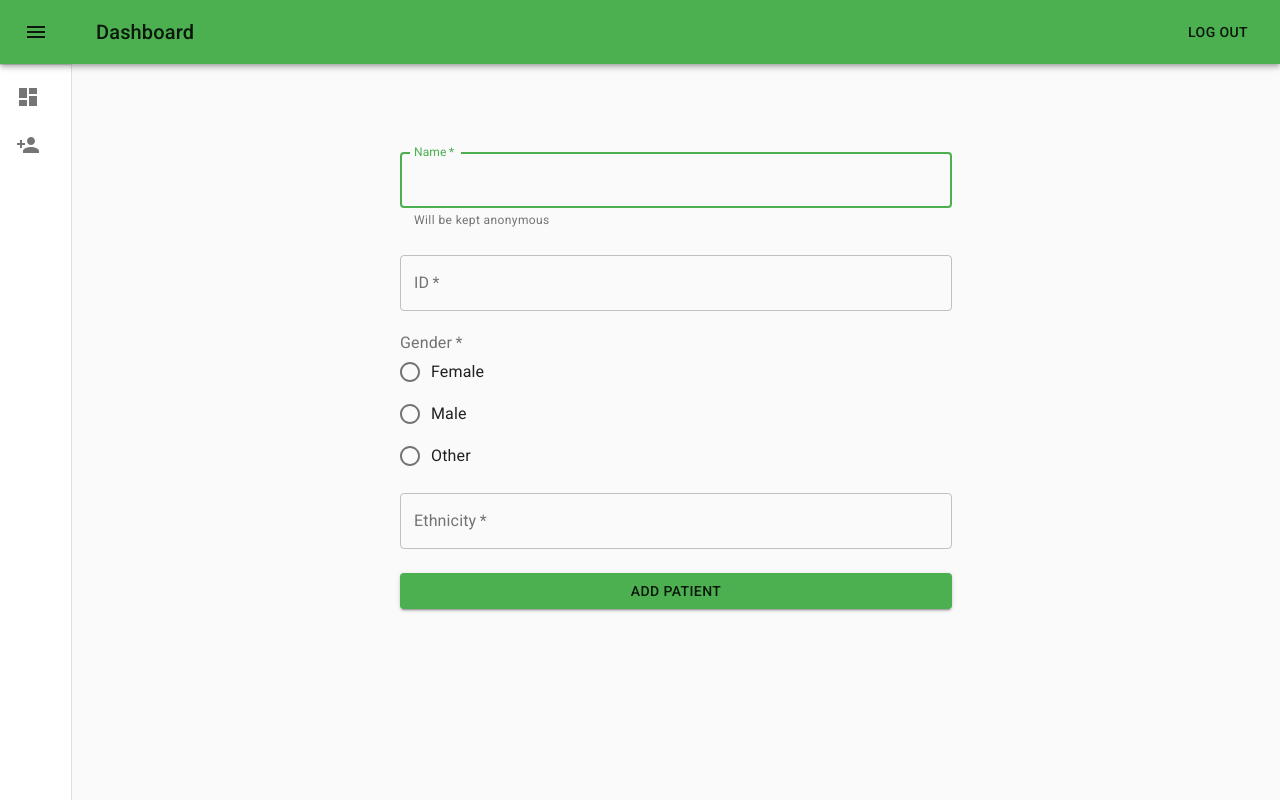
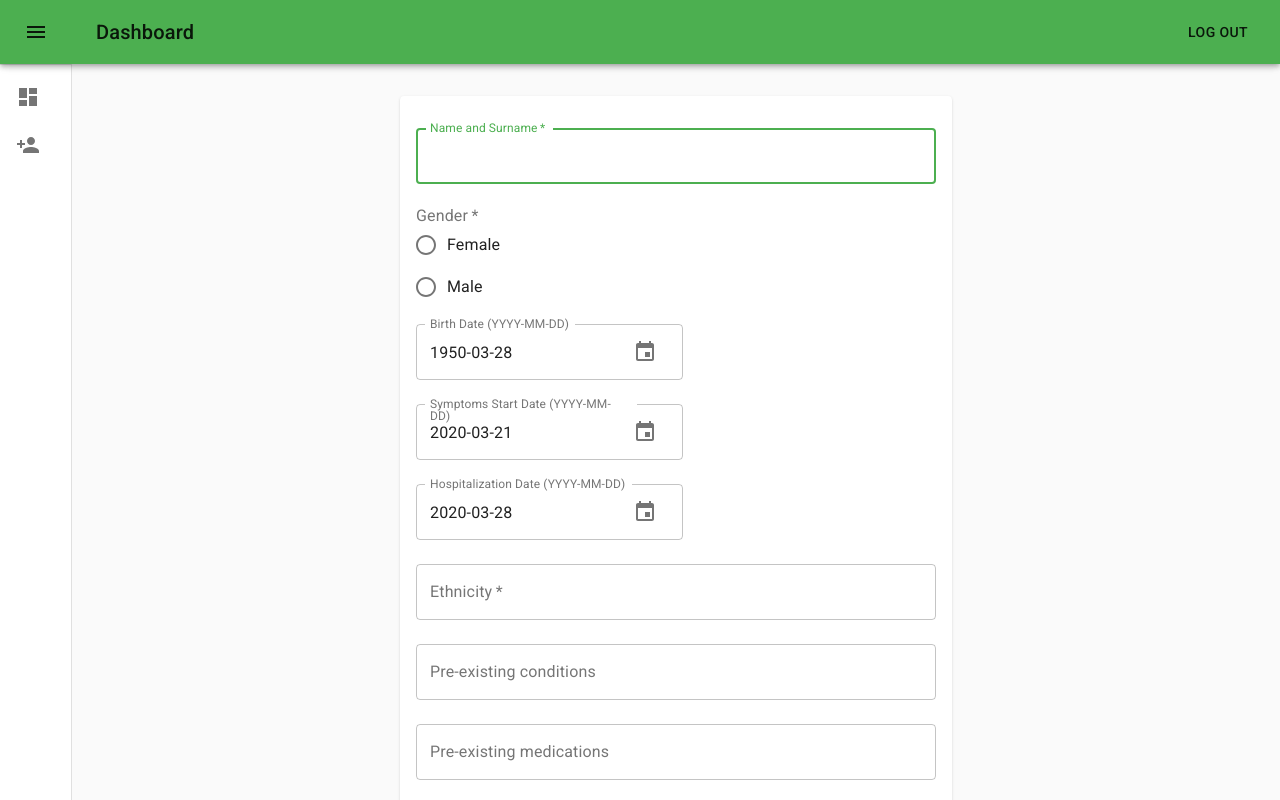
Before and after one commit to trials-network/trials.network, a React (Create React App) app in the folder web/: page /add-patient in a window 1280 px wide. Built offline with nearby package versions, Linux system fonts and the light colour scheme; the HTML template or start-up script is replaced by a standard one.

Commit message:
Add more fields to the new patient form

```diff
--- a/web/package.json
+++ b/web/package.json
@@ -3,8 +3,10 @@
   "version": "0.1.0",
   "private": true,
   "dependencies": {
+    "@date-io/date-fns": "1.3.13",
     "@material-ui/core": "4.9.7",
     "@material-ui/icons": "4.9.1",
+    "@material-ui/pickers": "3.2.10",
     "@testing-library/jest-dom": "^4.2.4",
     "@testing-library/react": "^9.5.0",
     "@testing-library/user-event": "^7.2.1",
@@ -13,6 +15,7 @@
     "@types/react": "^16.9.26",
     "@types/react-dom": "^16.9.5",
     "@types/react-router-dom": "^5.1.3",
+    "date-fns": "2.12.0",
     "react": "^16.13.1",
     "react-dom": "^16.13.1",
     "react-router-dom": "5.1.2",
--- a/web/src/AddPatient.tsx
+++ b/web/src/AddPatient.tsx
@@ -1,5 +1,6 @@
 import React, { useState } from "react";
 import Container from "@material-ui/core/Container";
+import Paper from "@material-ui/core/Paper";
 import Button from "@material-ui/core/Button";
 import TextField from "@material-ui/core/TextField";
 import FormControl from "@material-ui/core/FormControl";
@@ -8,48 +9,87 @@ import FormLabel from "@material-ui/core/FormLabel";
 import Radio from "@material-ui/core/Radio";
 import RadioGroup from "@material-ui/core/RadioGroup";
 import { makeStyles } from "@material-ui/core";
+import DateFnsUtils from "@date-io/date-fns";
+import subWeeks from "date-fns/subWeeks";
+import subYears from "date-fns/subYears";
+import {
+  KeyboardDatePicker,
+  MuiPickersUtilsProvider,
+} from "@material-ui/pickers";
 import Shell from "./components/Shell";
+import { MaterialUiPickersDate } from "@material-ui/pickers/typings/date";
 
-const useStyles = makeStyles(theme => ({
-  container: {
-    paddingTop: theme.spacing(4),
-    paddingBottom: theme.spacing(4)
+const useStyles = makeStyles((theme) => ({
+  container: {},
+  paper: {
+    marginTop: theme.spacing(0),
+    padding: theme.spacing(2),
+    display: "flex",
+    flexDirection: "column",
+    alignItems: "center",
   },
   form: {
     width: "100%", // Fix IE 11 issue.
-    marginTop: theme.spacing(1)
   },
   gender: {
-    marginTop: theme.spacing(2)
+    marginTop: theme.spacing(2),
   },
   submit: {
-    margin: theme.spacing(2, 0)
-  }
+    margin: theme.spacing(2, 0),
+  },
 }));
 
 export default function Dashboard() {
   const classes = useStyles(),
     [name, setName] = useState(""),
-    [id, setId] = useState(""),
+    [gender, setGender] = useState(null),
+    [birthDate, setBirthDate] = useState(subYears(new Date(), 70)),
+    [symptomsStartDate, setSymptomsStartDate] = useState(
+      subWeeks(new Date(), 1)
+    ),
+    [hospitalizationDate, setHospitalizationDate] = useState(new Date()),
     [ethnicity, setEthnicity] = useState(""),
-    [gender, setGender] = useState(null),
-    handleGenderChange = (e: any) => setGender(e.target.value);
+    [conditions, setConditions] = useState(""),
+    [medications, setMedications] = useState(""),
+    [allergies, setAllergies] = useState(""),
+    handleGenderChange = (e: any) => setGender(e.target.value),
+    handleBirthDateChange = (date: MaterialUiPickersDate | null) => {
+      if (date) {
+        setBirthDate(date);
+      }
+    },
+    handleSymptomsStartDateChange = (date: MaterialUiPickersDate | null) => {
+      if (date) {
+        setSymptomsStartDate(date);
+      }
+    },
+    handleHospitalizationDateChange = (date: MaterialUiPickersDate | null) => {
+      if (date) {
+        setHospitalizationDate(date);
+      }
+    };
 
   return (
     <Shell>
       <Container maxWidth="sm" className={classes.container}>
+        <Paper className={classes.paper}>
           <form
             className={classes.form}
             noValidate
-          onSubmit={e => {
+            onSubmit={(e) => {
               e.preventDefault();
               e.stopPropagation();
               console.log("submit");
               console.log({
                 name,
-              id,
                 gender,
-              ethnicity
+                ethnicity,
+                birthDate,
+                symptomsStartDate,
+                hospitalizationDate,
+                conditions,
+                medications,
+                allergies
               });
               // TODO
             }}
@@ -60,21 +100,15 @@ export default function Dashboard() {
               required
               fullWidth
               value={name}
-            onChange={e => setName(e.target.value)}
-            label="Name"
-            helperText="Will be kept anonymous"
+              onChange={(e) => setName(e.target.value)}
+              label="Name and Surname"
               autoFocus
             />
-          <TextField
-            variant="outlined"
-            margin="normal"
+            <FormControl
+              component="fieldset"
+              className={classes.gender}
               required
-            fullWidth
-            value={id}
-            onChange={e => setId(e.target.value)}
-            label="ID"
-          />
-          <FormControl component="fieldset" className={classes.gender} required>
+            >
               <FormLabel component="legend">Gender</FormLabel>
               <RadioGroup
                 aria-label="gender"
@@ -87,22 +121,89 @@ export default function Dashboard() {
                   control={<Radio />}
                   label="Female"
                 />
-              <FormControlLabel value="male" control={<Radio />} label="Male" />
                 <FormControlLabel
-                value="other"
+                  value="male"
                   control={<Radio />}
-                label="Other"
+                  label="Male"
                 />
               </RadioGroup>
             </FormControl>
+            <MuiPickersUtilsProvider utils={DateFnsUtils}>
+              <div>
+                <KeyboardDatePicker
+                  margin="normal"
+                  label="Birth Date (YYYY-MM-DD)"
+                  format="yyyy-MM-dd"
+                  inputVariant="outlined"
+                  value={birthDate}
+                  onChange={handleBirthDateChange}
+                  KeyboardButtonProps={{
+                    "aria-label": "change date",
+                  }}
+                />
+              </div>
+              <div>
+                <KeyboardDatePicker
+                  margin="normal"
+                  label="Symptoms Start Date (YYYY-MM-DD)"
+                  format="yyyy-MM-dd"
+                  inputVariant="outlined"
+                  value={symptomsStartDate}
+                  onChange={handleSymptomsStartDateChange}
+                  KeyboardButtonProps={{
+                    "aria-label": "change date",
+                  }}
+                />
+              </div>
+              <div>
+                <KeyboardDatePicker
+                  margin="normal"
+                  label="Hospitalization Date (YYYY-MM-DD)"
+                  format="yyyy-MM-dd"
+                  inputVariant="outlined"
+                  value={hospitalizationDate}
+                  onChange={handleHospitalizationDateChange}
+                  KeyboardButtonProps={{
+                    "aria-label": "change date",
+                  }}
+                />
+              </div>
+            </MuiPickersUtilsProvider>
             <TextField
               variant="outlined"
               margin="normal"
               required
               fullWidth
               value={ethnicity}
-            onChange={e => setEthnicity(e.target.value)}
+              onChange={(e) => setEthnicity(e.target.value)}
               label="Ethnicity"
+            />
+            <TextField
+              variant="outlined"
+              margin="normal"
+              fullWidth
+              value={conditions}
+              onChange={(e) => setConditions(e.target.value)}
+              label="Pre-existing conditions"
+              multiline
+            />
+            <TextField
+              variant="outlined"
+              margin="normal"
+              fullWidth
+              value={medications}
+              onChange={(e) => setMedications(e.target.value)}
+              label="Pre-existing medications"
+              multiline
+            />
+            <TextField
+              variant="outlined"
+              margin="normal"
+              fullWidth
+              value={allergies}
+              onChange={(e) => setAllergies(e.target.value)}
+              label="Allergies"
+              multiline
             />
             <Button
               type="submit"
@@ -114,6 +215,7 @@ export default function Dashboard() {
               Add Patient
             </Button>
           </form>
+        </Paper>
       </Container>
     </Shell>
   );
```
Also changed, not shown: 1 other file (tests, documents, lock files or other folders). Lines whose indentation alone changed are shown as unchanged.
